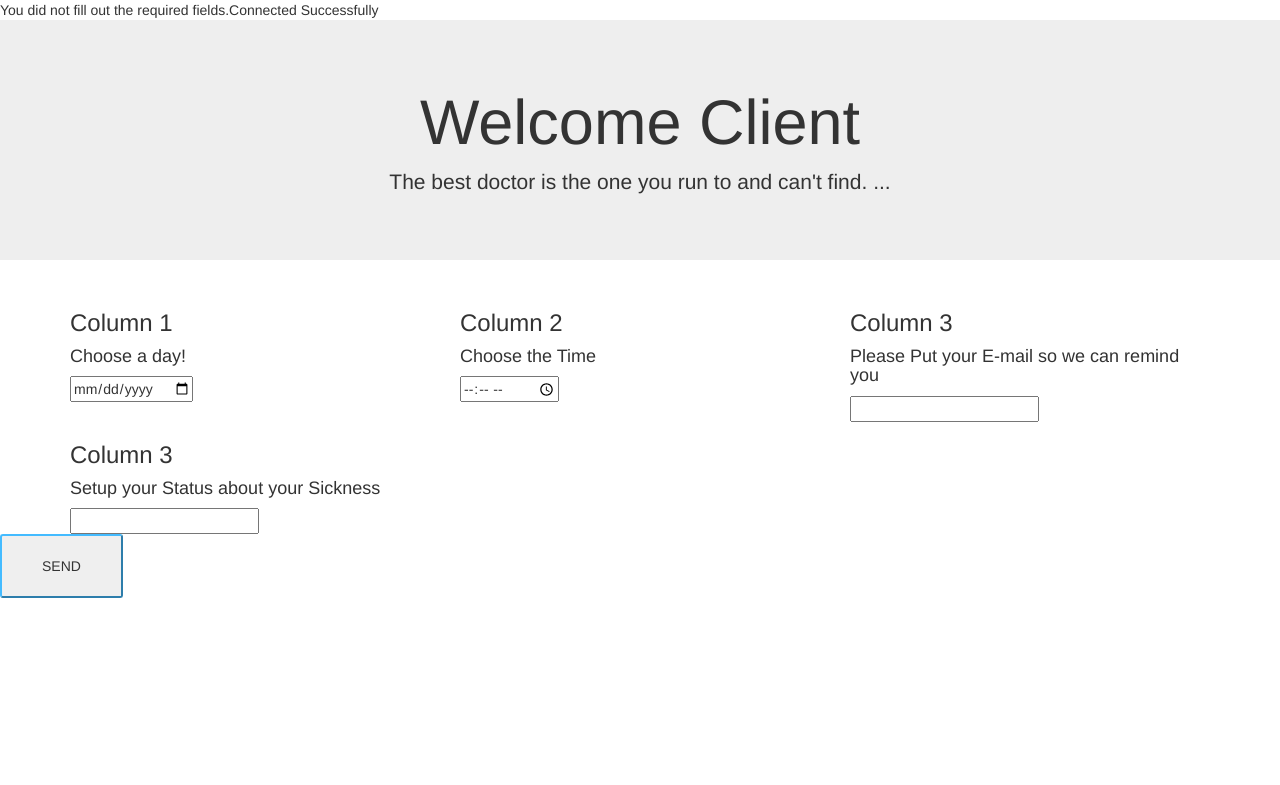
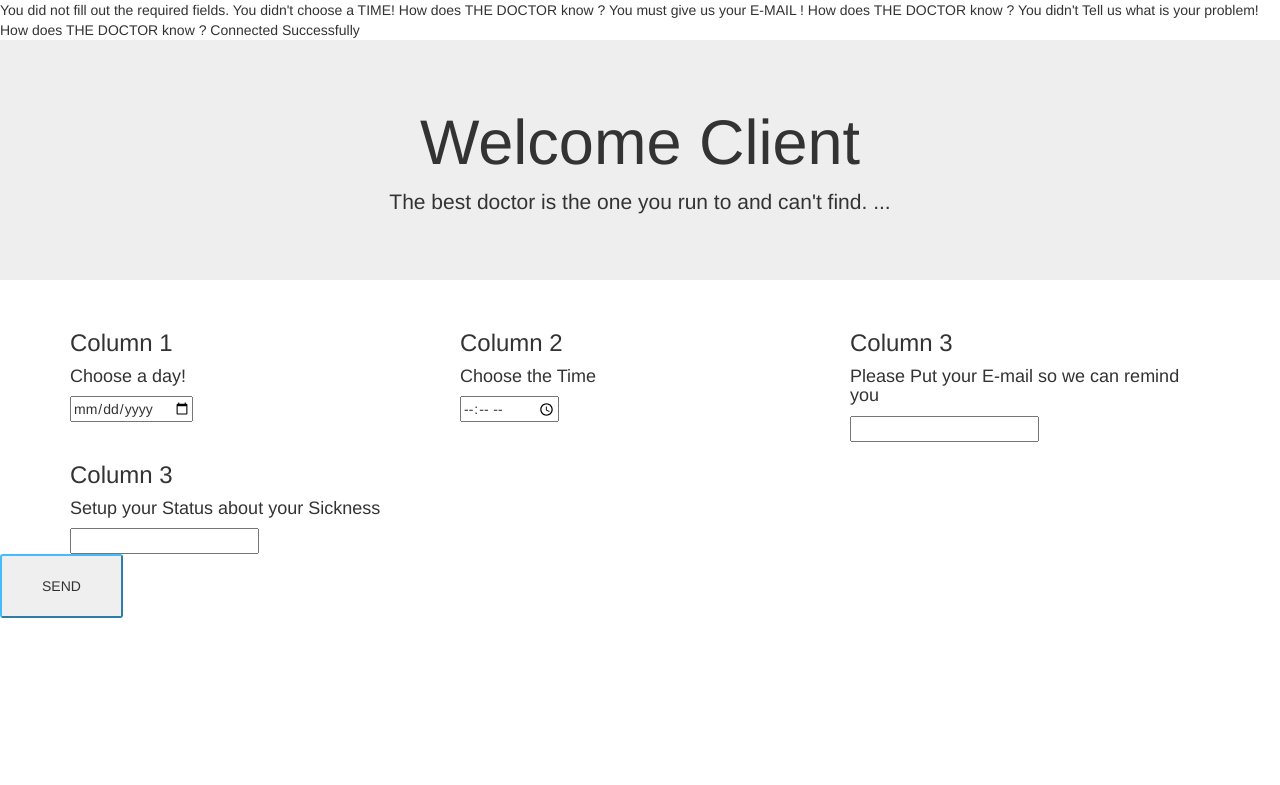
Before and after one commit to jphayek/R-servation-de-rendez-vous, a PHP site: page / in a window 1280 px wide. Shown: the top 785 px of the page. Run offline with PHP 8.4, Linux system fonts and the light colour scheme; tables that the repository leaves empty hold one stand-in row (values such as "Sample post"); data that the repository does not hold is empty; a stand-in replaces the project's code that opens the database connection.

Commit message:
some-verification.php

```diff
--- a/public/verification.php
+++ b/public/verification.php
@@ -8,8 +8,22 @@ $request_status = $_POST['request_status'];
 
 if(empty($requested_day) || empty($requested_time) || empty($requested_email) || empty($request_status))
 {
-    echo "You did not fill out the required fields.";
+    echo "You did not fill out the required fields.\n";
 }
 
+if(empty($requested_time)){
+    echo "You didn't choose a TIME! How does THE DOCTOR know ?\n";
+
+}
+
+if(empty($requested_email)){
+    echo "You must give us your E-MAIL ! How does THE DOCTOR know ?\n";
+
+}
+
+if(empty($request_status)){
+    echo "You didn't Tell us what is your problem! How does THE DOCTOR know ?\n";
+
+}
 
 ?>
```
